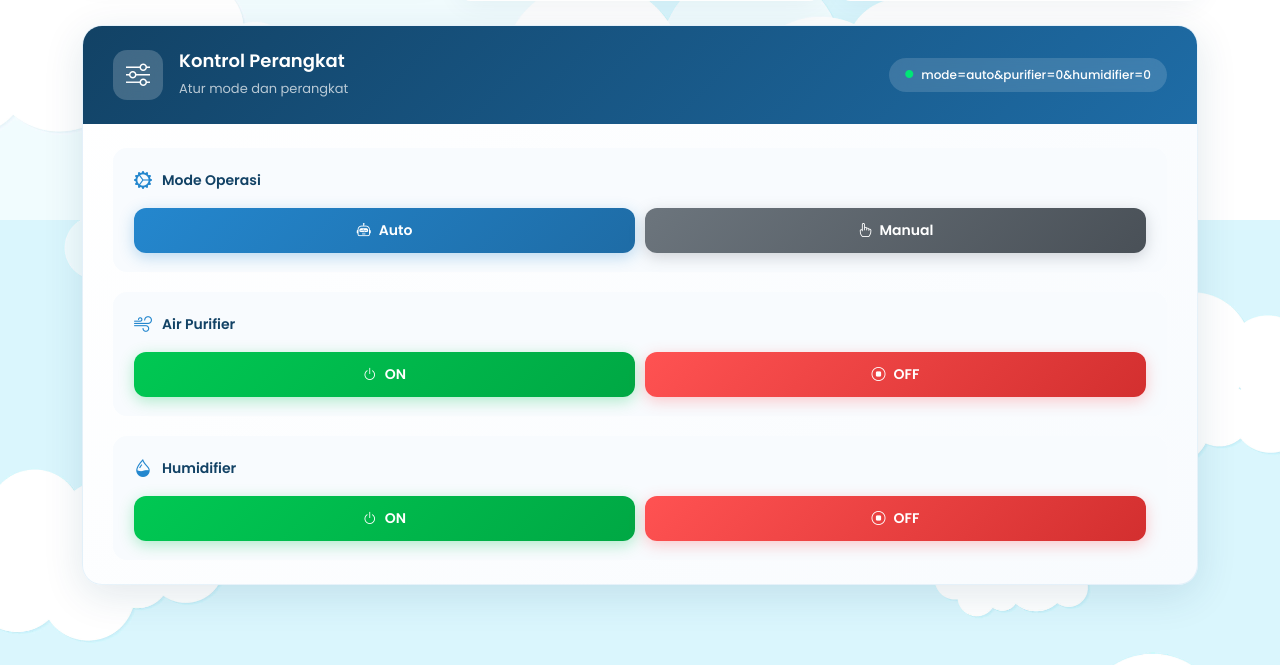
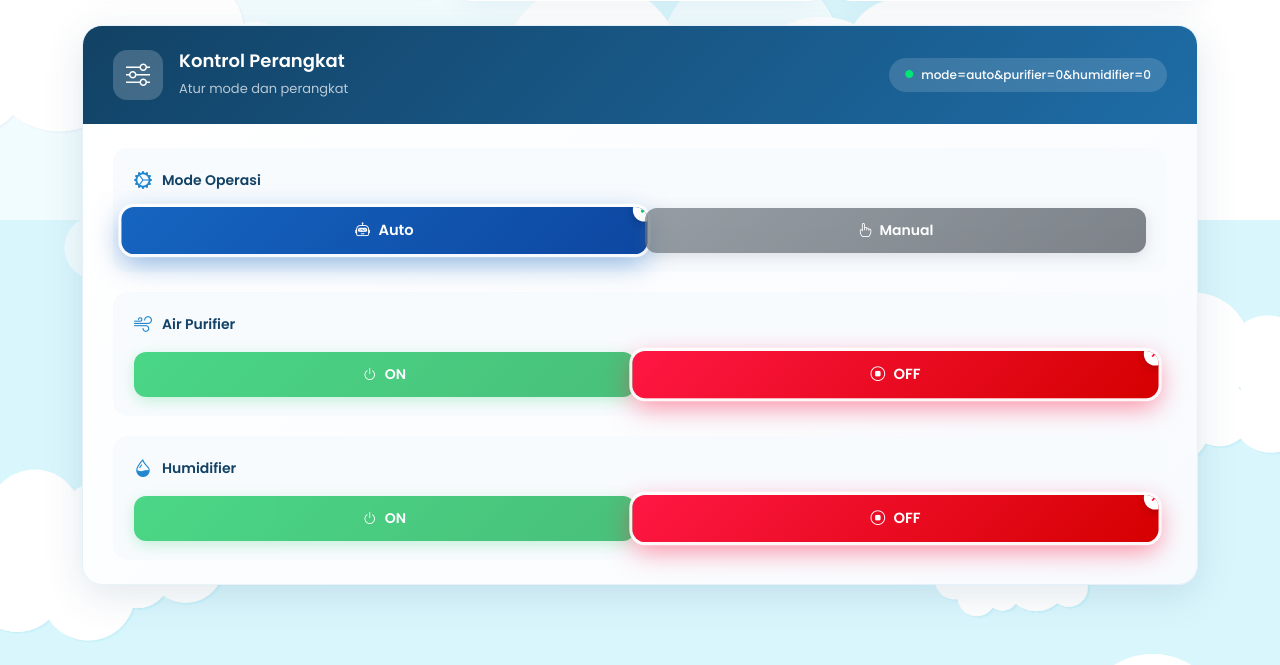
Before and after one commit to iamrizkii/pemantauan-udara, a PHP site: page / in a window 1280 px wide. Shown: the part 633-1298 px from the top of the page. Run offline with PHP 8.4, Linux system fonts and the light colour scheme; a user stored in the database is signed in; data comes from the database, SQL or seed files in the repository.

Commit message:
Add active state visual feedback for control buttons

```diff
--- a/assets/css/style.css
+++ b/assets/css/style.css
@@ -704,6 +704,65 @@ body {
   transform: translateY(-2px);
 }
 
+/* ===== ACTIVE STATE STYLES ===== */
+.ctrl-btn.active {
+  transform: scale(1.05);
+  box-shadow: 0 0 0 3px rgba(255, 255, 255, 0.9), 0 8px 25px rgba(0, 0, 0, 0.25);
+  position: relative;
+}
+
+.ctrl-btn.active::after {
+  content: '✓';
+  position: absolute;
+  top: -8px;
+  right: -8px;
+  width: 22px;
+  height: 22px;
+  background: #fff;
+  border-radius: 50%;
+  display: flex;
+  align-items: center;
+  justify-content: center;
+  font-size: 12px;
+  font-weight: bold;
+  color: #00c853;
+  box-shadow: 0 2px 8px rgba(0, 0, 0, 0.2);
+}
+
+.ctrl-btn-auto.active {
+  background: linear-gradient(135deg, #1565c0 0%, #0d47a1 100%);
+  box-shadow: 0 0 0 3px rgba(255, 255, 255, 0.9), 0 8px 25px rgba(21, 101, 192, 0.5);
+}
+
+.ctrl-btn-manual.active {
+  background: linear-gradient(135deg, #37474f 0%, #263238 100%);
+  box-shadow: 0 0 0 3px rgba(255, 255, 255, 0.9), 0 8px 25px rgba(55, 71, 79, 0.5);
+}
+
+.ctrl-btn-on.active {
+  background: linear-gradient(135deg, #00e676 0%, #00c853 100%);
+  box-shadow: 0 0 0 3px rgba(255, 255, 255, 0.9), 0 8px 25px rgba(0, 230, 118, 0.5);
+}
+
+.ctrl-btn-off.active {
+  background: linear-gradient(135deg, #ff1744 0%, #d50000 100%);
+  box-shadow: 0 0 0 3px rgba(255, 255, 255, 0.9), 0 8px 25px rgba(255, 23, 68, 0.5);
+}
+
+.ctrl-btn-off.active::after {
+  content: '✕';
+  color: #ff1744;
+}
+
+/* Inactive button (dimmed) */
+.ctrl-btn:not(.active) {
+  opacity: 0.7;
+}
+
+.ctrl-btn:not(.active):hover {
+  opacity: 1;
+}
+
 /* Responsive */
 @media (max-width: 576px) {
   .control-header {
```
Also changed, not shown: index.php (+33 -2 lines).
